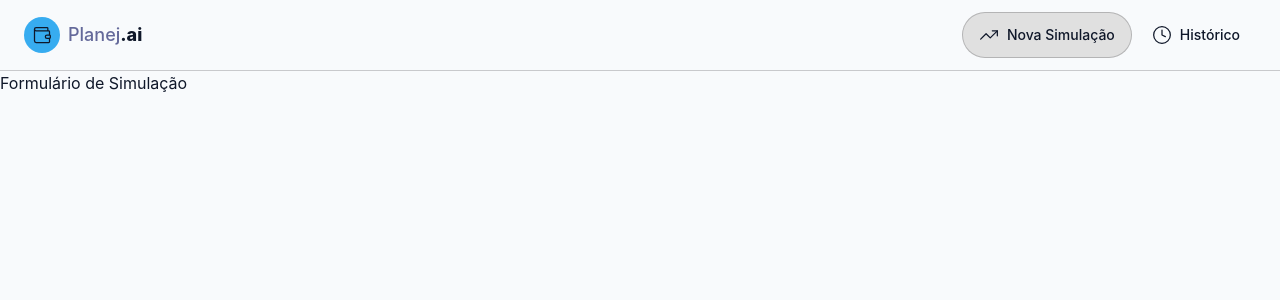
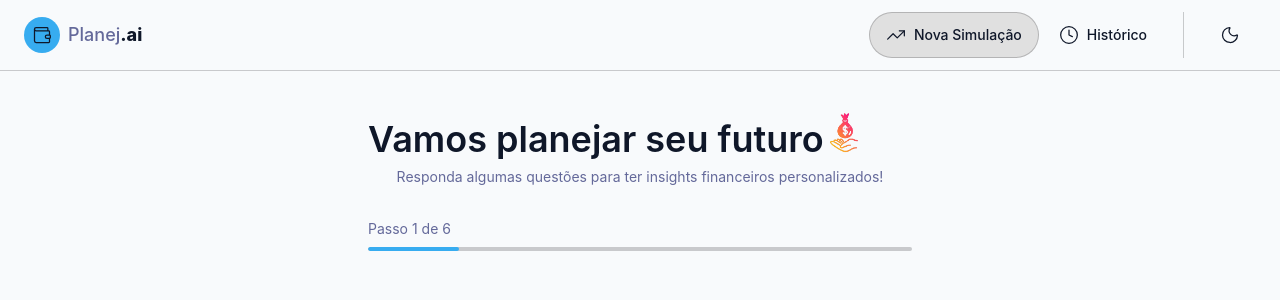
Before and after one commit to DevHigorDavi/educaai, a React (Vite) app: page / in a window 1280 px wide. Shown: the top 300 px of the page. Built offline with nearby package versions, Linux system fonts and the light colour scheme.

Commit message:
adicionando titulos, imagens, botão de tema e a barra de progresso

```diff
--- /dev/null
+++ b/src/components/features/Simulation/Form.tsx
@@ -0,0 +1,9 @@
+import { StepProgress } from './Progress';
+
+export const SimulationForm = () => {
+  return (
+    <>
+      <StepProgress currentStep={1} totalSteps={6} />
+    </>
+  );
+};
--- /dev/null
+++ b/src/components/features/Simulation/Hero.tsx
@@ -0,0 +1,21 @@
+import PoupancaImage from '@/assets/images/poupanca.png';
+export function SimulationHero() {
+  return (
+    <div className="mb-8 text-center">
+      <div className="flex flex-col items-center sm:flex-row">
+        <h1 className="text-foreground text-3xl font-semibold sm:text-4xl">
+          Vamos planejar seu futuro
+        </h1>
+        <img
+          src={PoupancaImage}
+          alt=""
+          aria-hidden="true"
+          className="h-16 w-16 sm: -mt-2 sm:-ml-3"
+        />
+      </div>
+      <p className="text-muted-foreground text-sm">
+        Responda algumas questões para ter insights financeiros personalizados!
+      </p>
+    </div>
+  );
+}
--- /dev/null
+++ b/src/components/features/Simulation/Progress.tsx
@@ -0,0 +1,27 @@
+interface StepProgressProps {
+  currentStep: number,
+  totalSteps: number
+}
+
+export function StepProgress({ currentStep, totalSteps}: StepProgressProps) {
+  const progress = (currentStep / totalSteps) * 100
+
+  return (
+    <div className="mb-4">
+      <p className="text-muted-foreground mb-2 text-sm">
+        Passo {currentStep} de {totalSteps}
+      </p>
+      <div className="bg-border h-1 w-full overflow-hidden rounded-full">
+        <div
+        role="progressbar"
+        aria-valuenow={currentStep}
+        aria-valuemin={1}
+        aria-valuemax={totalSteps}
+        aria-label={`Passo ${currentStep} de ${totalSteps}`}
+        className="bg-primary h-full rounded-full transition-all duration-300"
+        style={{ width: `${progress}%` }}
+        />
+        </div>
+      </div>
+  )
+}
--- /dev/null
+++ b/src/components/shared/Divider.tsx
@@ -0,0 +1,32 @@
+interface DividerProps {
+  orientation?: 'horizontal' | 'vertical';
+  spacing?: number;
+  className?: string;
+}
+
+export function Divider({
+  orientation = 'horizontal',
+  spacing = 16,
+  className,
+}: DividerProps) {
+  const style =
+    orientation === 'horizontal'
+      ? { marginTop: spacing, MarginBottom: spacing }
+      : { marginLeft: spacing, marginRight: spacing };
+
+  const classNameByOrientation = {
+    horizontal: 'w-full h-px',
+    vertical: 'self-stretch w-px',
+  };
+
+  return (
+    <div
+      role="separator"
+      aria-orientation={orientation}
+      style={style}
+      className={['bg-border', classNameByOrientation[orientation], className]
+        .filter(Boolean)
+        .join(' ')}
+    />
+  );
+}
--- a/src/components/shared/Header.tsx
+++ b/src/components/shared/Header.tsx
@@ -1,9 +1,12 @@
-import { Clock, TrendingUp, Wallet } from 'lucide-react';
+import { useTheme } from '@/hooks/useTheme';
+import { Clock, Moon, Sun, TrendingUp, Wallet } from 'lucide-react';
 import { useNavigate } from 'react-router-dom';
 import { Button } from './Button';
+import { Divider } from './Divider';
 
 export function Header() {
   const navigate = useNavigate();
+  const { theme, toggleTheme } = useTheme();
   return (
     <header className="border-b border-(--border) px-6 py-3">
       <nav className="flex items-center justify-between">
@@ -35,6 +38,13 @@
           >
             <span className="hidden sm:inline">Histórico </span>
           </Button>
+          <Divider orientation="vertical" />
+          <Button
+            aria-label={`Mudar para Tema ${theme === 'light' ? 'escuro' : 'claro'}`}
+            variant="ghost"
+            icon={theme === 'light' ? Moon : Sun}
+            onClick={toggleTheme}
+          />
         </div>
       </nav>
     </header>
--- /dev/null
+++ b/src/context/theme/ThemeContext.tsx
@@ -0,0 +1,12 @@
+import { createContext } from 'react'
+
+export type Theme = 'light' | 'dark'
+
+interface ThemeContextValue {
+  theme: Theme;
+  toggleTheme: () => void
+}
+
+export const ThemeContext = createContext<ThemeContextValue | undefined>(
+  undefined
+);
--- /dev/null
+++ b/src/context/theme/ThemeProvider.tsx
@@ -0,0 +1,32 @@
+import { useEffect, useState, type PropsWithChildren } from 'react';
+import type { Theme } from './ThemeContext';
+import { ThemeContext } from './ThemeContext';
+export function ThemeProvider({ children }: PropsWithChildren) {
+  const [theme, setTheme] = useState<Theme>(() => {
+    const localStorageTheme = localStorage.getItem('theme') as Theme | null;
+
+    if (localStorageTheme) {
+      return localStorageTheme;
+    }
+
+    const systemPrefersDark = window.matchMedia(
+      '(prefers-color-scheme: dark)'
+    ).matches;
+    return systemPrefersDark ? 'dark' : 'light';
+  });
+
+  useEffect(() => {
+    document.documentElement.setAttribute('data-theme', theme);
+    localStorage.setItem('theme', theme);
+  }, [theme]);
+
+  const toggleTheme = () => {
+    setTheme((currentTheme) => (currentTheme === 'light' ? 'dark' : 'light'));
+  };
+
+  return (
+    <ThemeContext.Provider value={{ theme, toggleTheme }}>
+      {children}
+    </ThemeContext.Provider>
+  );
+}
--- /dev/null
+++ b/src/hooks/useTheme.tsx
@@ -0,0 +1,12 @@
+import { ThemeContext } from '@/context/theme/ThemeContext';
+import { useContext } from 'react';
+
+export function useTheme() {
+  const context = useContext(ThemeContext);
+
+  if (context === undefined) {
+    throw new Error('useTheme deve ser usado dentro de um ThemeProvider');
+  }
+
+  return context;
+}
--- a/src/main.tsx
+++ b/src/main.tsx
@@ -1,10 +1,13 @@
 import { StrictMode } from 'react';
 import { createRoot } from 'react-dom/client';
+import App from './App.tsx';
+import { ThemeProvider } from './context/theme/ThemeProvider.tsx';
 import './index.css';
-import App from './App.tsx';
 
 createRoot(document.getElementById('root')!).render(
   <StrictMode>
-    <App />
+    <ThemeProvider>
+      <App />
+    </ThemeProvider>
   </StrictMode>
 );
--- /dev/null
+++ b/src/pages/SimulationFormPage.tsx
@@ -0,0 +1,11 @@
+import { SimulationForm } from '@/components/features/Simulation/Form';
+import { SimulationHero } from '@/components/features/Simulation/Hero';
+
+export function SimulationFormPage() {
+  return (
+    <main className="mx-auto max-w-xl px-4 py-10 sm:py14">
+      <SimulationHero />
+      <SimulationForm />
+    </main>
+  );
+}
--- a/src/router.tsx
+++ b/src/router.tsx
@@ -1,17 +1,13 @@
 import { createBrowserRouter } from 'react-router-dom';
 import { RootLayout } from './components/layout/RootLayout';
-
+import { SimulationFormPage } from './pages/SimulationFormPage';
 export const router = createBrowserRouter([
   {
     element: <RootLayout />,
     children: [
       {
         path: '/',
-        element: (
-          <>
-            <h1>Formulário de Simulação</h1>
-          </>
-        ),
+        element: <SimulationFormPage />,
       },
       {
         path: '/resultado',
```
Also changed, not shown: src/assets/images/poupanca.png (added).
